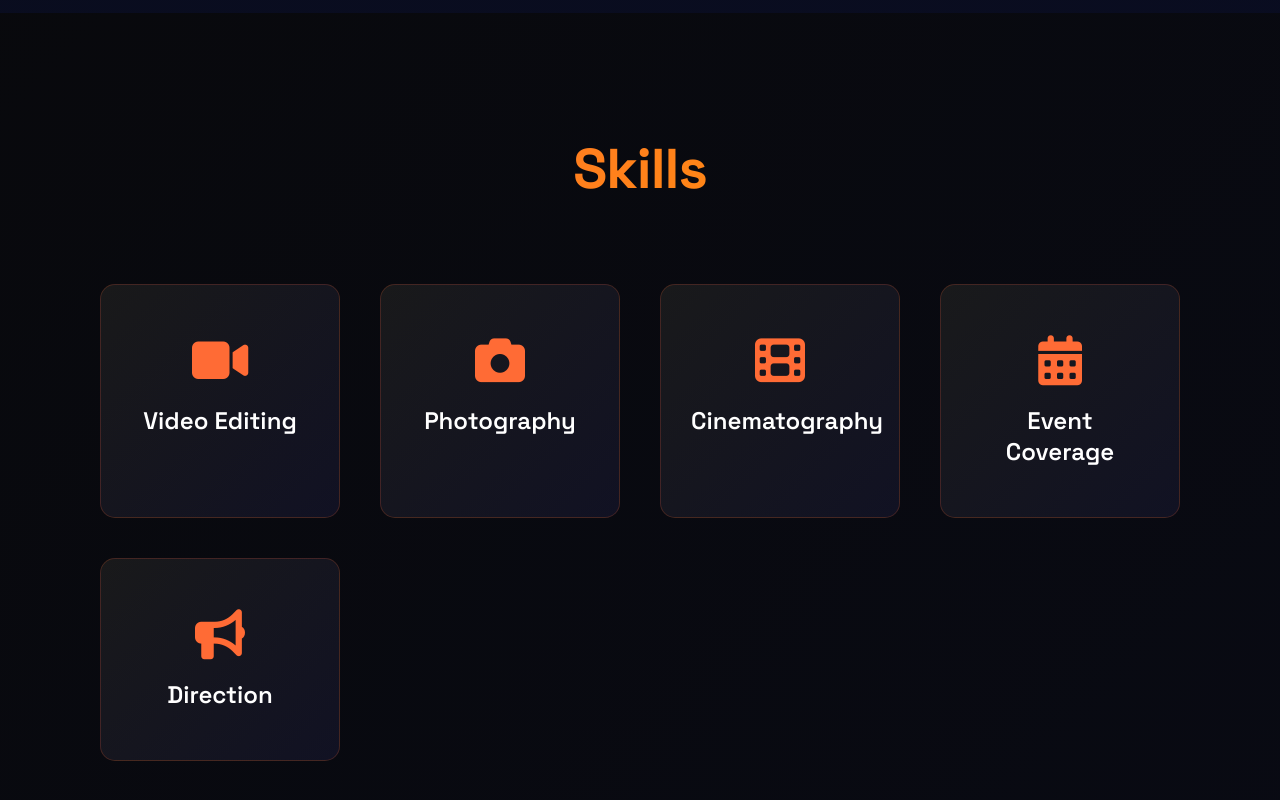
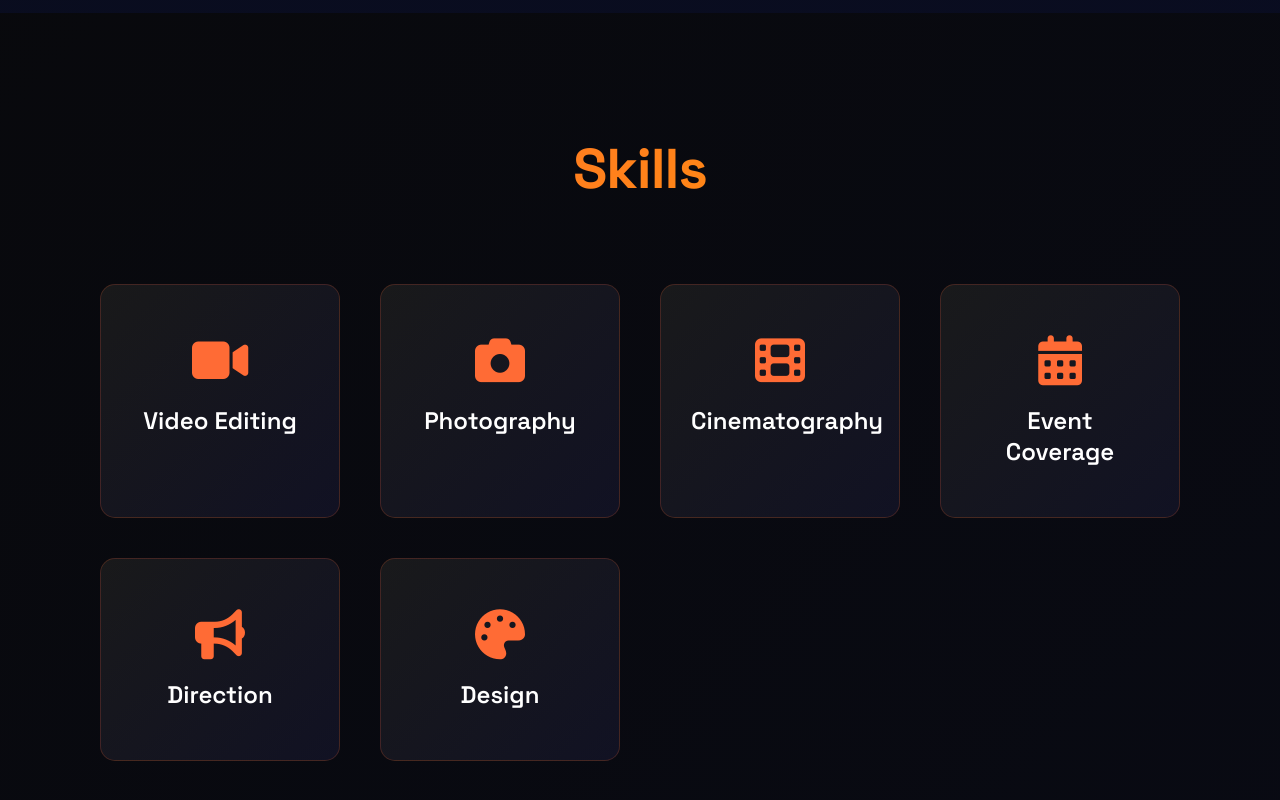
Before and after one commit to adithyanpaloor/media-portfolio, a website: page index.html in a window 1280 px wide. Shown: the part 1554-2354 px from the top of the page. Drawn offline with nearby package versions, Linux system fonts and the light colour scheme; files whose address does not match are found by name.

Commit message:
add_design

```diff
--- a/index.html
+++ b/index.html
@@ -40,7 +40,7 @@
                         <span class="word" style="--delay: 0s">Adithyan</span>
                         <span class="word" style="--delay: 0.1s">Paloor</span>
                     </h1>
-                    <p class="hero-subtitle">Photographer | Cinematographer | Editor</p>
+                    <p class="hero-subtitle">Photographer | Cinematographer | Editor | Design</p>
                     <a href="#portfolio" class="btn btn-primary">Explore Work</a>
                 </div>
                 <div class="hero-accent">
@@ -90,6 +90,10 @@
                 <div class="skill-card">
                     <i class="fas fa-bullhorn"></i>
                     <h3>Direction</h3>
+                </div>
+                <div class="skill-card">
+                    <i class="fas fa-palette"></i>
+                    <h3>Design</h3>
                 </div>
             </div>
         </section>
```
